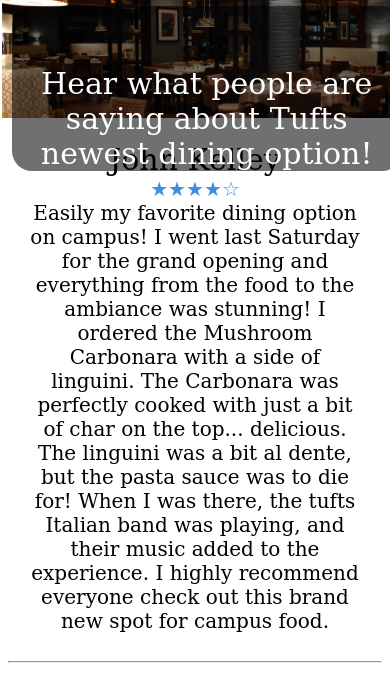
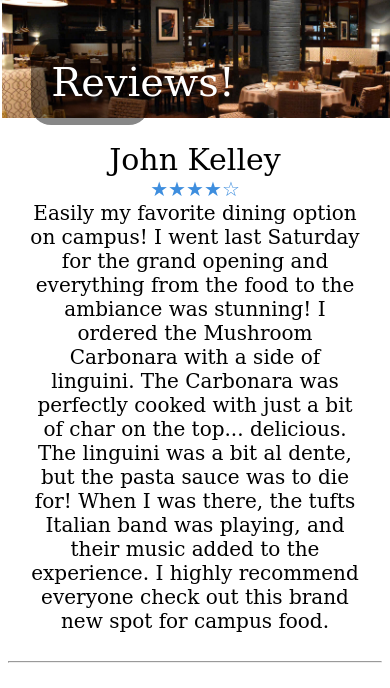
Before and after one commit to jtotz01/Midterm, a plain HTML site: page reviews.html in a window 390 px wide. Shown: the part 151-839 px from the top of the page. Drawn offline with Linux system fonts and the light colour scheme.

Commit message:
Add files via upload

```diff
--- a/reviews.html
+++ b/reviews.html
@@ -36,9 +36,28 @@
 		}
 
 	#coverText {
-			top:15%;
-			border-radius: 20px;
+		top:100px;
+		width: 20%;
+		border-radius: 20px;
+		margin-left: 5%;
+		padding: 80px;
+		font-size: 100px;
+		background-color: rgba(0,0,0,0.47);
+		text-align: center;
+		vertical-align: middle;
 }
+	@media (max-width:1500px){
+		#coverText {
+			font-size: 60px;
+		}
+	}
+	@media (max-width:750px){
+		#coverText {
+			font-size: 40px;
+			padding: 20px;
+			top:150px;
+		}
+	}
 	.review {
 		font-size: 20px;
 		font-weight: 100;
@@ -86,7 +105,7 @@
 	</script>
 </header>
 <div id="cover">
-	<p id="coverText" style="color:white; font-family: Constantia, 'Lucida Bright', 'DejaVu Serif', Georgia, 'serif'; background:rgba(0,0,0,0.56)">Hear what people are saying about Tufts newest dining option!</p>
+	<p id="coverText" style="color:white; font-family: Constantia, 'Lucida Bright', 'DejaVu Serif', Georgia, 'serif';">Reviews!</p>
 
 	<img id="title_image" src="reviewImg.jpg" alt="Italian Resturaunt">
 </div>
--- a/styles.css
+++ b/styles.css
@@ -128,8 +128,9 @@ footer {
 		right: 6%;
 		width: 150px;
 	}
-	#coverText {
-			top: 15%;
+	#coverText p {
+	 font-size: 10px;
+	 font-size: 10px;
 		}
 }
 
@@ -143,7 +144,7 @@ footer {
 		padding-top: 30%;
 }
 	#coverText {
-			top: 30%;
+			top: 35%;
 		}
 	#coverText p {
 		font-size: 40px;
```
